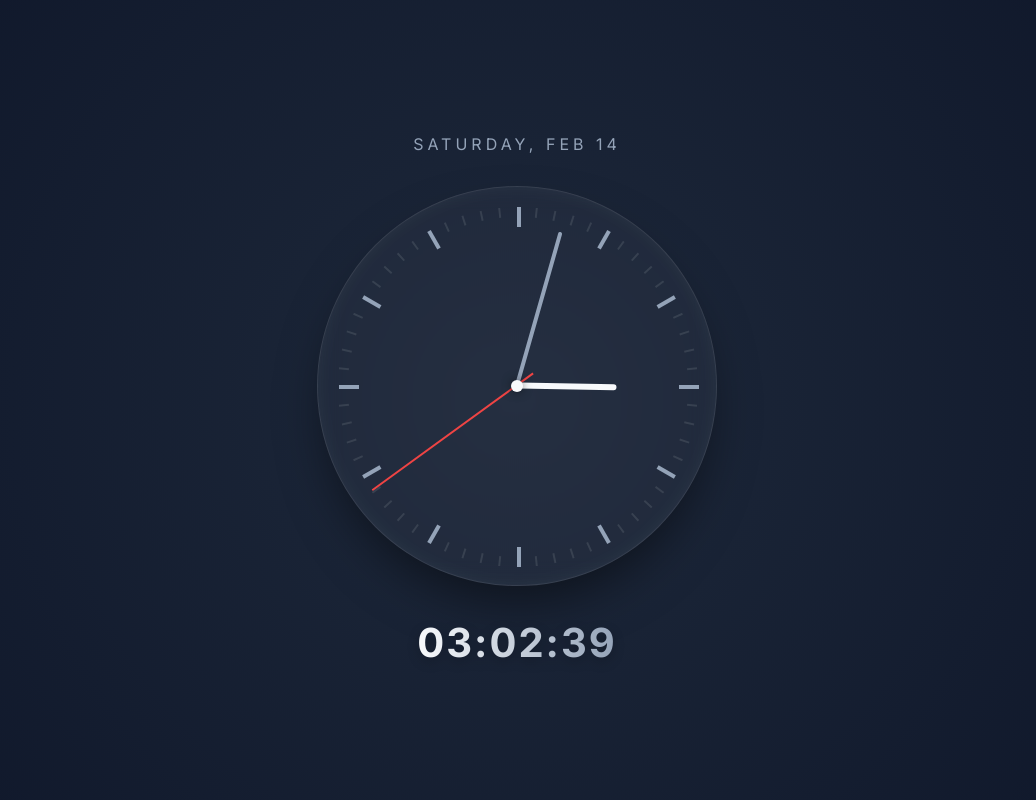
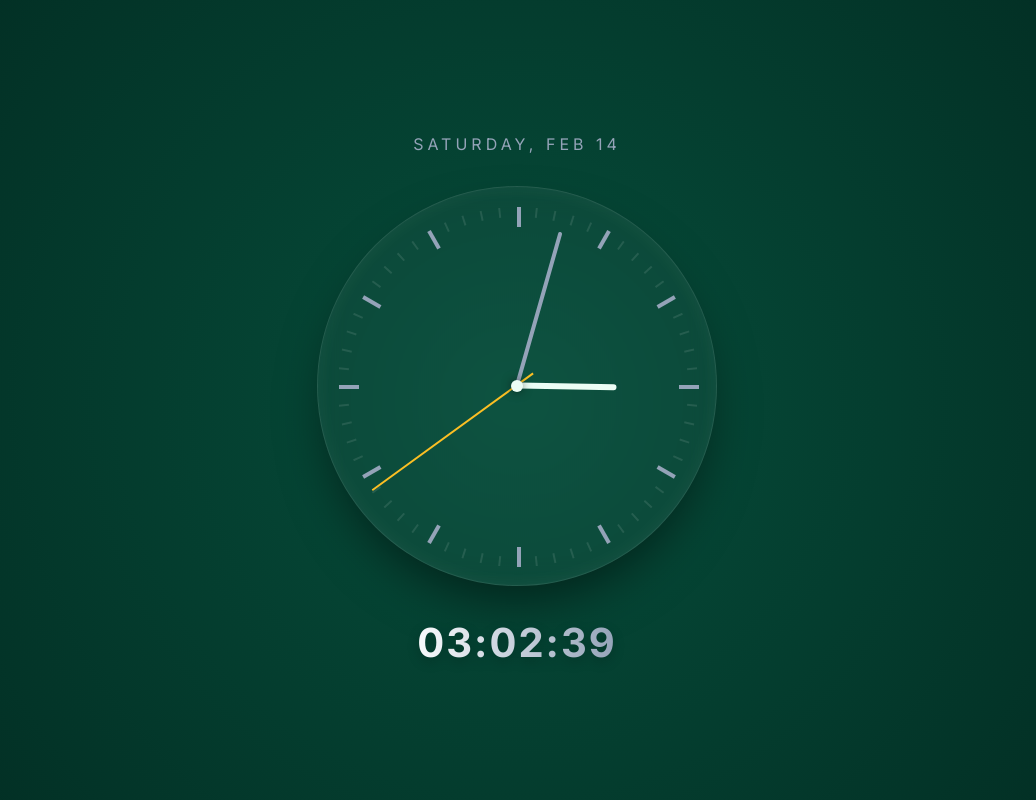
Before and after one commit to ndavat/Analog-clock, a plain HTML site: page index.html in a window 1280 px wide. Shown: the whole page, without its empty margins (123-1159 px from the left). Drawn offline with Linux system fonts and the light colour scheme.

Commit message:
Add random theme generator and apply on init
Introduce applyRandomTheme() which selects one of six preset color themes and applies it by setting CSS variables (--bg-color, --accent-color, --second-hand, --text-primary) and updating document.body background to a radial gradient. Call applyRandomTheme() during initialization so a random theme is applied before createMarkings() and updateClock().

```diff
--- a/index.html
+++ b/index.html
@@ -223,7 +223,59 @@
             requestAnimationFrame(updateClock);
         }
 
+        function applyRandomTheme() {
+            const themes = [
+                { // Midnight (Default)
+                    bg: ['#1e293b', '#0f172a'],
+                    accent: '#38bdf8',
+                    second: '#ef4444',
+                    text: '#f8fafc'
+                },
+                { // Emerald Forest
+                    bg: ['#064e3b', '#022c22'],
+                    accent: '#34d399',
+                    second: '#fbbf24',
+                    text: '#ecfdf5'
+                },
+                { // Royal Purple
+                    bg: ['#4c1d95', '#2e1065'],
+                    accent: '#a78bfa',
+                    second: '#f472b6',
+                    text: '#f5f3ff'
+                },
+                { // Sunset Ember
+                    bg: ['#7c2d12', '#451a03'],
+                    accent: '#fb923c',
+                    second: '#38bdf8',
+                    text: '#fff7ed'
+                },
+                { // Slate & Silver
+                    bg: ['#334155', '#1e293b'],
+                    accent: '#94a3b8',
+                    second: '#ef4444',
+                    text: '#f8fafc'
+                },
+                { // Deep Oceanic
+                    bg: ['#1e3a8a', '#172554'],
+                    accent: '#60a5fa',
+                    second: '#facc15',
+                    text: '#eff6ff'
+                }
+            ];
+
+            const theme = themes[Math.floor(Math.random() * themes.length)];
+            const root = document.documentElement;
+
+            root.style.setProperty('--bg-color', theme.bg[1]);
+            root.style.setProperty('--accent-color', theme.accent);
+            root.style.setProperty('--second-hand', theme.second);
+            root.style.setProperty('--text-primary', theme.text);
+
+            document.body.style.background = `radial-gradient(circle at center, ${theme.bg[0]} 0%, ${theme.bg[1]} 100%)`;
+        }
+
         // Initialize
+        applyRandomTheme();
         createMarkings();
         updateClock();
 
```
